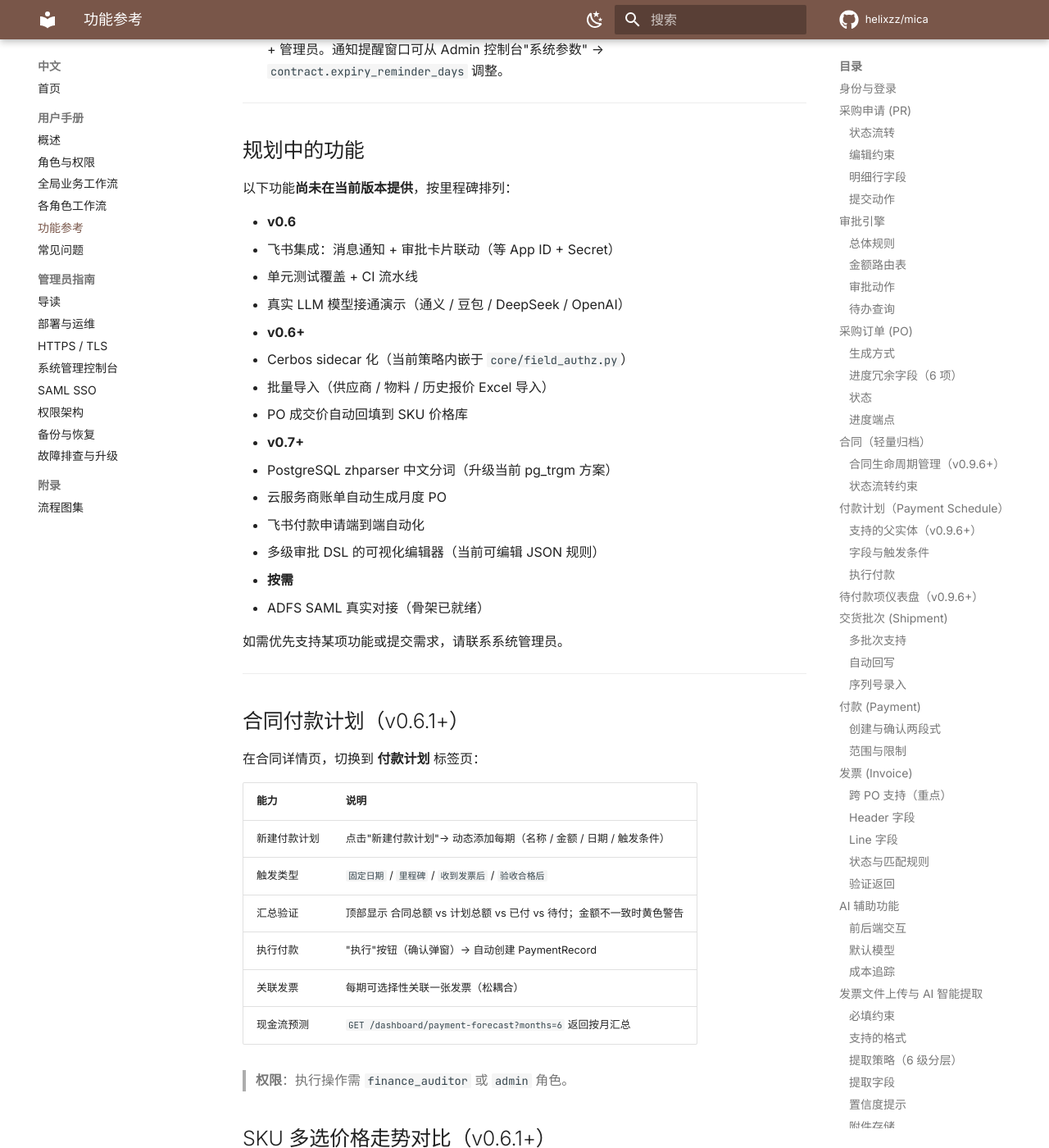
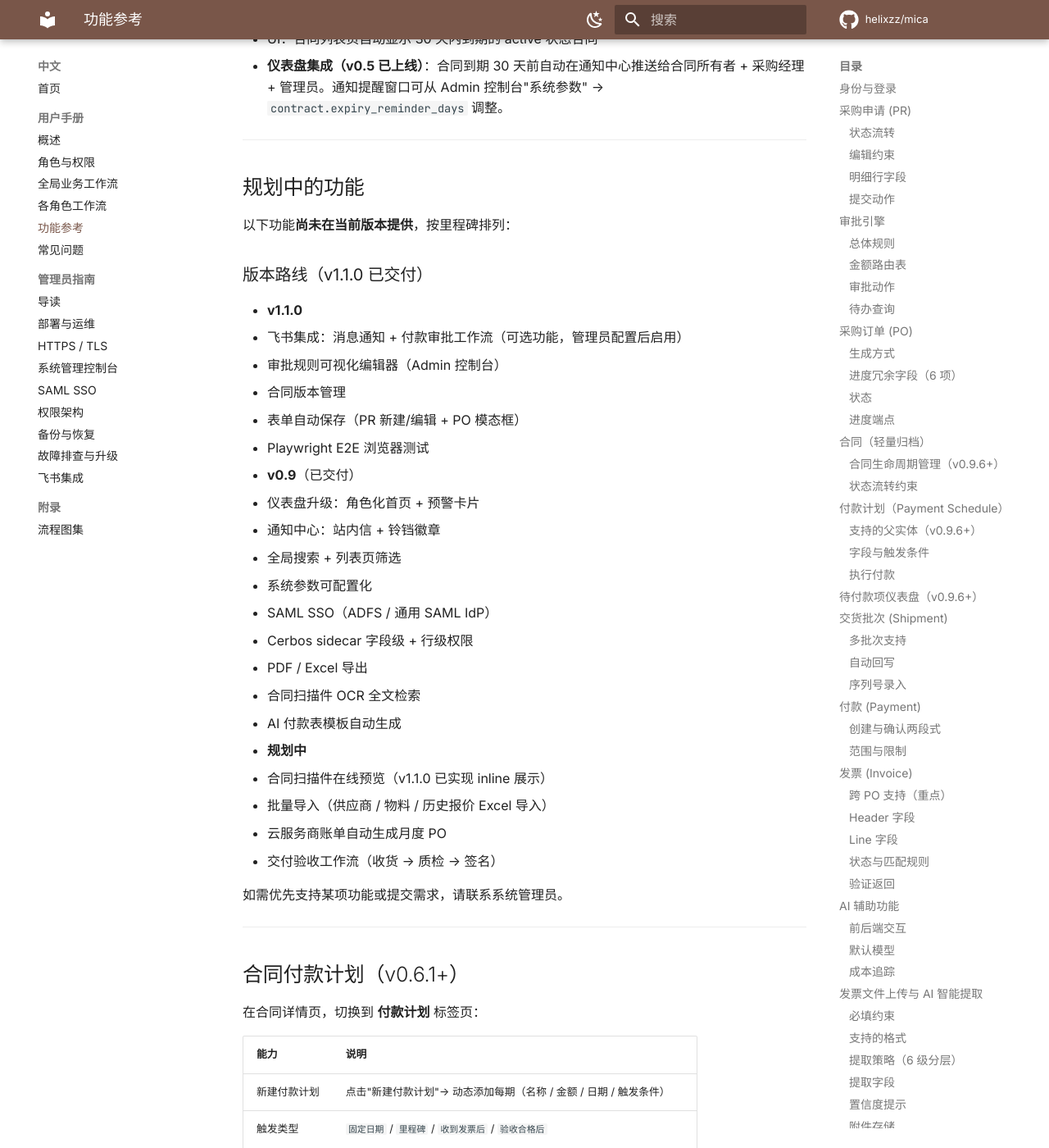
Before and after one commit to helixzz/mica, an MkDocs documentation site: the page built from docs/user-manual/04-features.md, in a window 1280 px wide and 1400 px high, scrolled down 19457 px. Shown: the whole window at 82% size. Built offline with MkDocs 1.6.1 and Material for MkDocs 9.7.7, drawn with Linux system fonts in a browser that asks for light colours; comment, search, counter and statistics services are not loaded; the version menu is left out; some of the changed text lies outside the part shown.

Commit message:
docs(user-manual): feishu integration admin guide + feature updates + SAML status fix
- New: admin/08-feishu-integration.md (zh-CN + en-US)
  - 7-step setup guide: create app → credentials → permissions → publish → callback → Mica config → verify
  - 3 required Feishu API permissions with codes and justifications
  - System parameters reference table (10 keys)
- Updated: admin/00-overview.md (zh-CN + en-US) — add feishu to reading order
- Updated: 04-features.md (zh-CN) — mark SAML SSO as done, add feishu integration,
  fix external payment integration note, update roadmap to v1.1.0
- Updated: en/04-features.md — add feishu to cross-cutting capabilities + admin capabilities
- Updated: 00-introduction.md — add feishu notification mention,
  remove outdated v0.5 tags, mention approval visual editor
- Updated: mkdocs.yml — add feishu pages to nav (zh + en)

```diff
--- a/docs/user-manual/04-features.md
+++ b/docs/user-manual/04-features.md
@@ -9,7 +9,8 @@
 | 能力 | 状态 | 说明 |
 |---|---|---|
 | 本地密码登录 | ✅ 当前主力 | 用户名 + 密码，后端颁发访问令牌 |
-| SAML SSO（ADFS） | 🚧 规划中 | 按需对接企业身份源 |
+| SAML SSO | ✅ 已上线 | 管理员在 Admin 控制台配置 IdP 参数后启用 |
+| 飞书集成 | ✅ 已上线 | 管理员可选启用：消息通知 + 付款审批工作流（需配置飞书应用凭证） |
 | 语言切换 | ✅ | 右上角菜单切换中文 / English，选择后持久化到浏览器 |
 
 **语言检测优先级**（`frontend/src/i18n/index.ts:23-27`）：
@@ -272,7 +273,7 @@ active ──(terminate / supersede / expire)──→ 终态
 ### 范围与限制
 
 - 当前**仅作为内部台账记录**，不与任何外部支付通道（银行接口 / 财务系统）对接。**v0.5 起**支持"导出 Excel"生成付款明细表给财务人工对账 / 录入网银。
-- 外部联动（飞书付款审批卡片、财务系统 API 推送）属于 v0.6+ 规划。
+- 外部联动：可选的飞书付款审批工作流（Admin 控制台 → 飞书集成 中启用）。
 
 ---
 
@@ -628,21 +629,30 @@ v0.4.1 起，管理员可通过前端界面完成 LLM 模型配置、AI 路由
 
 以下功能**尚未在当前版本提供**，按里程碑排列：
 
-- **v0.6**
-  - 飞书集成：消息通知 + 审批卡片联动（等 App ID + Secret）
-  - 单元测试覆盖 + CI 流水线
-  - 真实 LLM 模型接通演示（通义 / 豆包 / DeepSeek / OpenAI）
-- **v0.6+**
-  - Cerbos sidecar 化（当前策略内嵌于 `core/field_authz.py`）
+### 版本路线（v1.1.0 已交付）
+
+- **v1.1.0**
+  - 飞书集成：消息通知 + 付款审批工作流（可选功能，管理员配置后启用）
+  - 审批规则可视化编辑器（Admin 控制台）
+  - 合同版本管理
+  - 表单自动保存（PR 新建/编辑 + PO 模态框）
+  - Playwright E2E 浏览器测试
+- **v0.9**（已交付）
+  - 仪表盘升级：角色化首页 + 预警卡片
+  - 通知中心：站内信 + 铃铛徽章
+  - 全局搜索 + 列表页筛选
+  - 系统参数可配置化
+  - SAML SSO（ADFS / 通用 SAML IdP）
+  - Cerbos sidecar 字段级 + 行级权限
+  - PDF / Excel 导出
+  - 合同扫描件 OCR 全文检索
+  - AI 付款表模板自动生成
+
+- **规划中**
+  - 合同扫描件在线预览（v1.1.0 已实现 inline 展示）
   - 批量导入（供应商 / 物料 / 历史报价 Excel 导入）
-  - PO 成交价自动回填到 SKU 价格库
-- **v0.7+**
-  - PostgreSQL zhparser 中文分词（升级当前 pg_trgm 方案）
   - 云服务商账单自动生成月度 PO
-  - 飞书付款申请端到端自动化
-  - 多级审批 DSL 的可视化编辑器（当前可编辑 JSON 规则）
-- **按需**
-  - ADFS SAML 真实对接（骨架已就绪）
+  - 交付验收工作流（收货 → 质检 → 签名）
 
 如需优先支持某项功能或提交需求，请联系系统管理员。
 
--- a/mkdocs.yml
+++ b/mkdocs.yml
@@ -64,6 +64,7 @@ nav:
       - 权限架构: admin/05-permissions.md
       - 备份与恢复: admin/06-backup-restore.md
       - 故障排查与升级: admin/07-troubleshooting-and-upgrade.md
+      - 飞书集成: admin/08-feishu-integration.md
     - 附录:
       - 流程图集: _diagrams.md
   - English:
@@ -84,6 +85,7 @@ nav:
       - Permission Model: en/admin/05-permissions.md
       - Backup and Restore: en/admin/06-backup-restore.md
       - Troubleshooting and Upgrade: en/admin/07-troubleshooting-and-upgrade.md
+      - Feishu Integration: en/admin/08-feishu-integration.md
 
 markdown_extensions:
   - admonition
```
Also changed, not shown: docs/user-manual/00-introduction.md (+3 -3 lines), docs/user-manual/admin/00-overview.md (+2 -0 lines), docs/user-manual/admin/08-feishu-integration.md (added, +123 -0 lines), docs/user-manual/en/04-features.md (+3 -1 lines), docs/user-manual/en/admin/00-overview.md (+2 -0 lines), docs/user-manual/en/admin/08-feishu-integration.md (added, +123 -0 lines).
